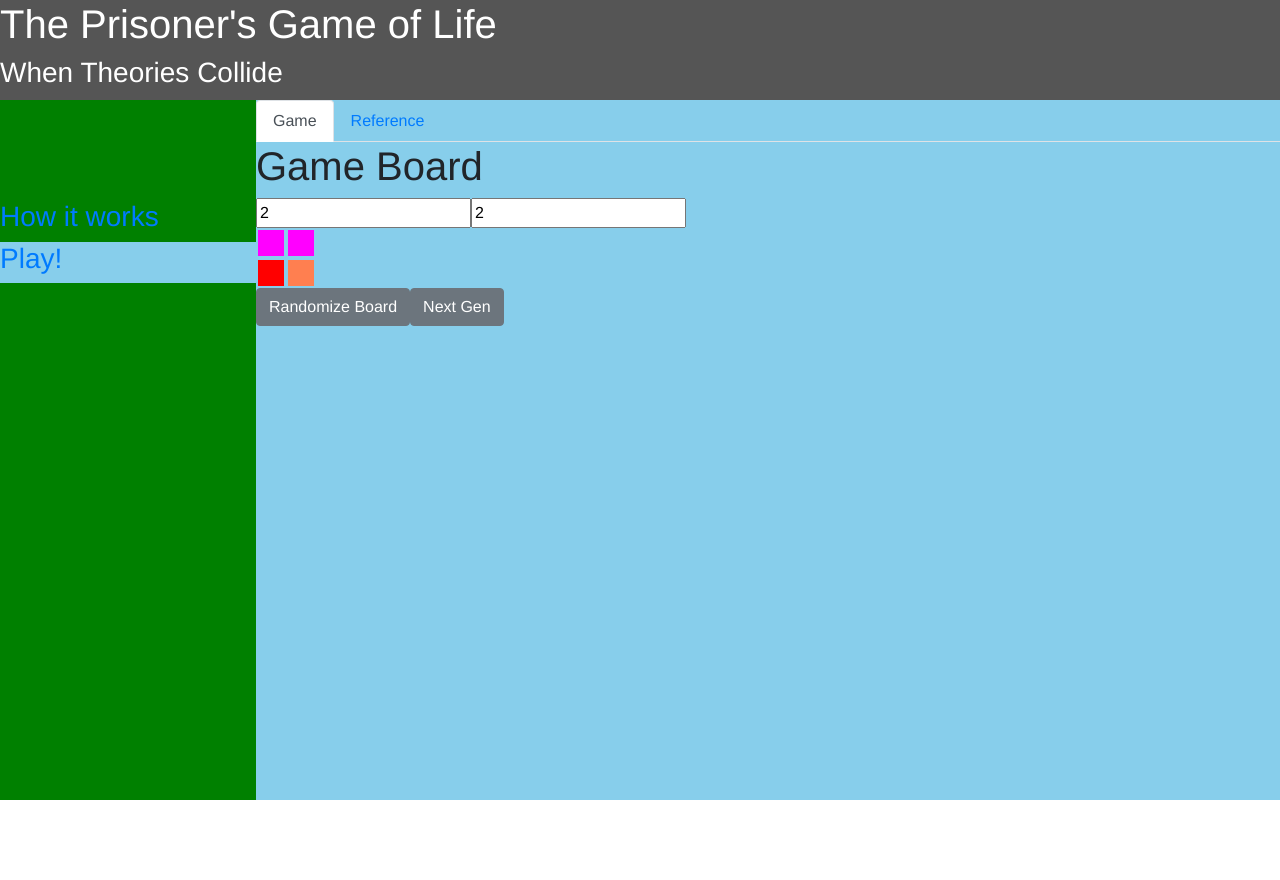
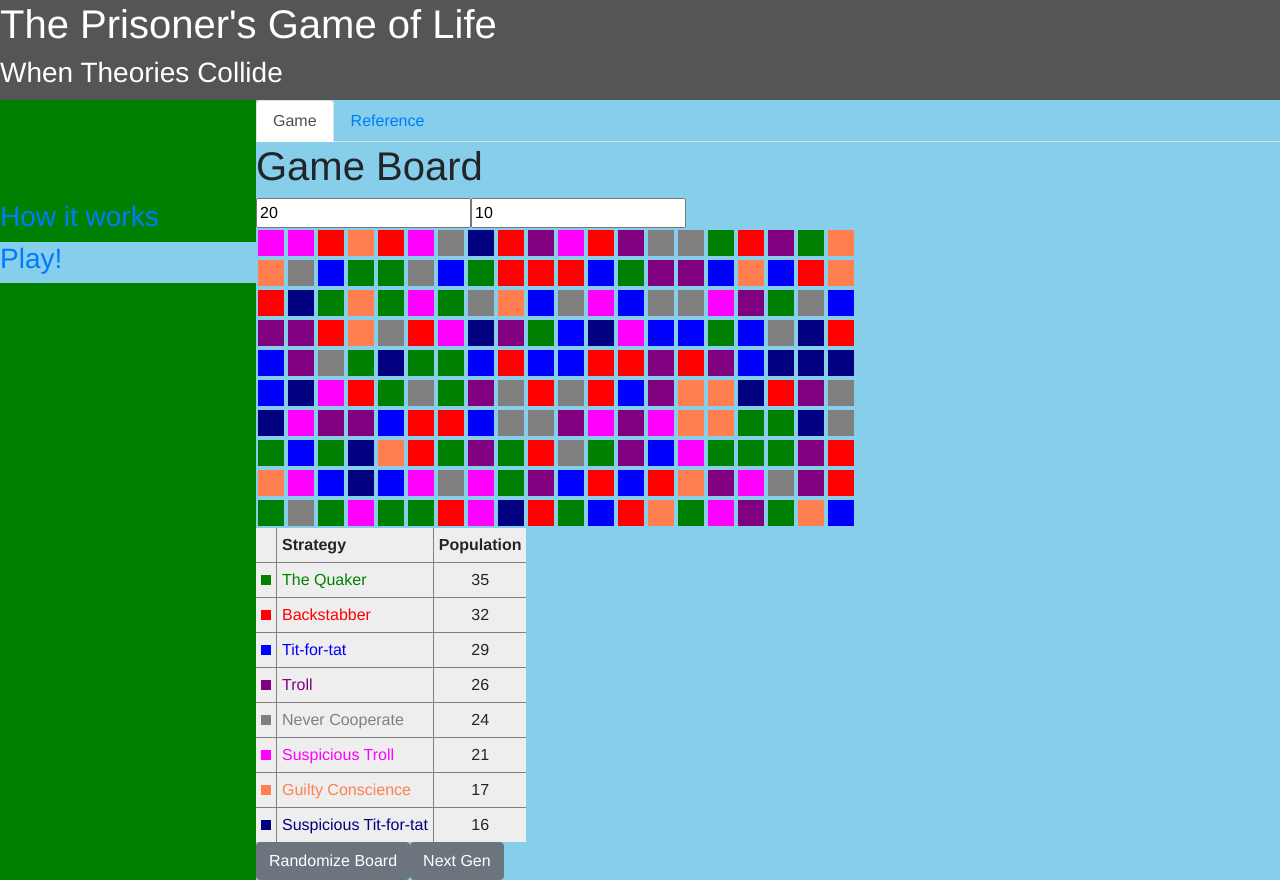
Before and after one commit to asakasamo/prisoners-game-of-life, a Vue app: page /play in a window 1280 px wide. Before the commit the page ends 800 px from the top, so only its background shows below. Built offline with nearby package versions, Linux system fonts and the light colour scheme.

Commit message:
Add strategy counter component

```diff
--- a/src/components/game/GameIndex.vue
+++ b/src/components/game/GameIndex.vue
@@ -2,7 +2,7 @@
    <div>
       <b-tabs>
          <b-tab title="Game">
-            <game-board />
+            <prisoner-game-board />
          </b-tab>
          <b-tab title="Reference">
             <strategy-table />
@@ -12,11 +12,11 @@
 </template>
 
 <script>
-import GameBoard from "./GameBoard.vue";
+import PrisonerGameBoard from "./PrisonerGameBoard.vue";
 
 export default {
    components: {
-      GameBoard
+      PrisonerGameBoard
    }
 };
 </script>
--- a/src/components/game/GameBoard.vue
+++ b/src/components/game/PrisonerGameBoard.vue
@@ -1,8 +1,8 @@
 <template>
    <div>
       <h1>Game Board</h1>
-      <input type="text" v-model="boardWidth" >
-      <input type="text" v-model="boardHeight" >
+      <input type="number" v-model="boardWidth">
+      <input type="number" v-model="boardHeight">
       <table>
          <tr v-for="(row, x) in board.cells" :key="x">
             <td v-for="(col, y) in row" :key="y">
@@ -12,23 +12,30 @@
                   @click="setPopoverCell(x, y)"
                   :class="{ selected: isCurrentPopoverCell(x, y) }"
                   >
+
+                  <!-- Strategy picker popover -->
                   <b-popover
                      :target="`cell-${x}-${y}`"
                      placement="right"
                      :show="isCurrentPopoverCell(x, y)"
                      triggers=""
                      >
+
+                     <!-- Popover Title -->
                      <template slot="title">
                         <h6>
                            Select a strategy
+
+                           <!-- Close button -->
                            <b-btn @click="currentPopover = null" class="close-btn btn-danger">
                               <span>
                                  &times;
                               </span>
                            </b-btn>
                         </h6>
+                     </template>
 
-                     </template>
+                     <!-- Strategy picker -->
                      <strategy-picker
                         :selected-id="board.cells[x][y].stratId"
                         v-on:select-strat-id="(stratId) => setCellStrategy(stratId, x, y)"
@@ -38,6 +45,10 @@
             </td>
          </tr>
       </table>
+
+      <div>
+         <StrategyCounter :strategyCount="this.strategyCount" />
+      </div>
 
       <b-btn @click="board.randomize()">
          Randomize Board
@@ -53,18 +64,20 @@
 import { Board } from "./logic/board.js";
 import Game from "./logic/game.js";
 import StrategyPicker from "./StrategyPicker.vue";
+import StrategyCounter from "./StrategyCounter.vue";
 
 export default {
    data() {
       return {
-         boardWidth: 2,
-         boardHeight: 2,
+         boardWidth: 20,
+         boardHeight: 10,
          board: null,
-         currentPopover: null
+         currentPopover: null,
+         strategyCount: null
       };
    },
    created() {
-      this.board = new Board(this.boardWidth, this.boardHeight);
+      this.board = new Board(this.boardHeight, this.boardWidth);
       this.board.randomize();
    },
    methods: {
@@ -96,10 +109,17 @@ export default {
       },
       boardHeight() {
          this.board = new Board(this.boardWidth, this.boardHeight);
+      },
+      board: {
+         deep: true,
+         handler: function() {
+            this.strategyCount = this.board.getStrategyCounterStrings();
+         }
       }
    },
    components: {
-      StrategyPicker
+      StrategyPicker,
+      StrategyCounter
    }
 };
 </script>
--- /dev/null
+++ b/src/components/game/StrategyCounter.vue
@@ -0,0 +1,54 @@
+<template>
+   <div>
+      <table>
+         <tr>
+            <td></td>
+            <th>Strategy</th>
+            <th>Population</th>
+         </tr>
+
+         <tr
+            v-for="strategy in strategyCount"
+            :key="strategy.name"
+            v-if="strategy.count > 0">
+            <td>
+               <div class="strat-color" :style="{ backgroundColor: strategy.color }"></div>
+            </td>
+
+            <td :style="{ color: strategy.color }">
+               {{ strategy.name }}
+            </td>
+
+            <td class="text-center">{{ strategy.count }}</td>
+         </tr>
+      </table>
+   </div>
+</template>
+
+<script>
+import { Player } from "./logic/player";
+export default {
+   props: ["strategyCount"]
+};
+</script>
+
+<style lang="scss" scoped>
+table {
+   border-collapse: collapse;
+   border-style: hidden;
+   background: #eee;
+}
+
+td,
+th {
+   border-bottom: 1px solid gray;
+   border-right: 1px solid gray;
+   padding: 5px;
+}
+
+div.strat-color {
+   width: 10px;
+   height: 10px;
+   display: inline-block;
+}
+</style>
--- a/src/components/game/logic/board.js
+++ b/src/components/game/logic/board.js
@@ -109,4 +109,27 @@ export class Board {
    setCellStrategy(stratId, x, y) {
       this.cells[x][y] = new Player(stratId, x, y);
    }
+
+   getStrategyCounterStrings() {
+      let strats = Player.getStrategyDescriptors;
+      return strats
+         .map((strategy) => {
+            return {
+               name: strategy.name,
+               count: this.countCellsWithStrategy(strategy.stratId),
+               color: strategy.color
+            };
+         })
+         .sort((strat1, strat2) => strat2.count - strat1.count);
+   }
+
+   countCellsWithStrategy(stratId) {
+      let count = 0;
+      for (let row of this.cells) {
+         for (let cell of row) {
+            if (cell.stratId === stratId) count++;
+         }
+      }
+      return count;
+   }
 }
--- a/src/components/game/logic/game.js
+++ b/src/components/game/logic/game.js
@@ -112,6 +112,7 @@ export default {
             let totalScore = 0;
             let neighbors = board.getNeighborCoords(cell.x, cell.y);
 
+            console.log(neighbors, cell.x, cell.y);
             for (let neighborCoord of neighbors) {
                totalScore +=
                   scoresMatrix[cell.stratId][
--- a/src/components/info/StrategyTable.vue
+++ b/src/components/info/StrategyTable.vue
@@ -8,8 +8,8 @@
          <th class="color-col">Color</th>
          <th>Name</th>
          <th>First Turn</th>
-         <th>Opponent Cooperates</th>
-         <th>Opponent Defects</th>
+         <th>Opp. Cooperates</th>
+         <th>Opp. Defects</th>
       </tr>
 
       <tr v-for="(strategy, i) in strategies" :key="i">
```
